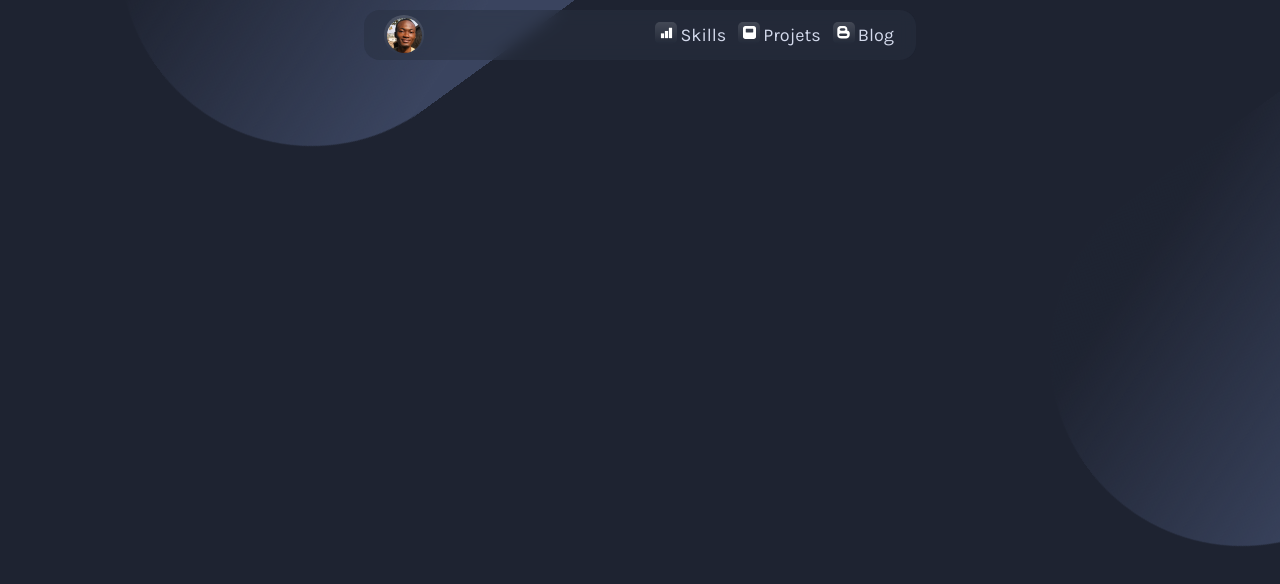
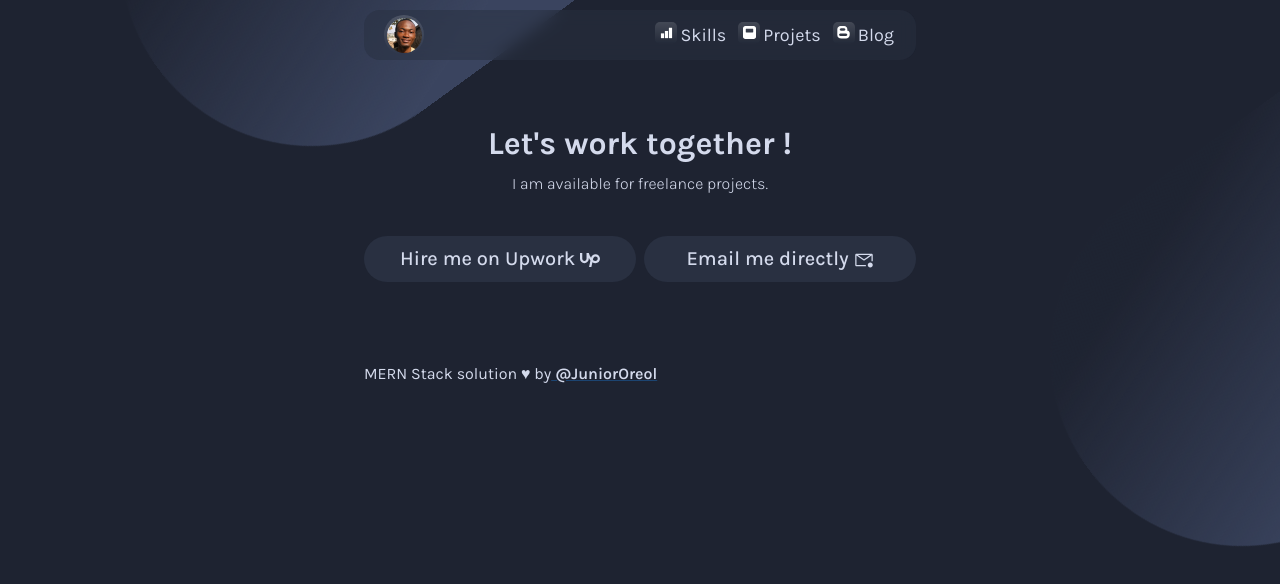
Before and after one commit to noutijo/oreolnoumodong, a React (Create React App) app: page /hire in a window 1280 px wide. Before the commit this address had no page. Shown: the top 584 px of the page. Built offline with nearby package versions, Linux system fonts and the light colour scheme.

Commit message:
Finish with hire me part

```diff
--- a/src/components/App.js
+++ b/src/components/App.js
@@ -9,6 +9,7 @@ import Home from "./Home";
 import MainProjects from "./MainProjects";
 import MainSkills from "./MainSkills";
 import MainBlog from "./MainBlog";
+import MainHireMe from "./MainHireMe";
 
 function App() {
 
@@ -21,6 +22,7 @@ function App() {
           <Route path="/skills" exact element={<MainSkills />} />
           <Route path="/projects" exact element={<MainProjects />} />
           <Route path="/blog" exact element={<MainBlog />} />
+          <Route path="/hire" exact element={<MainHireMe />} />
         </Routes>
       </div>
     </BrowserRouter>
--- a/src/components/MainHireMe.js
+++ b/src/components/MainHireMe.js
@@ -1,16 +1,52 @@
 import * as React from 'react';
+import { Link } from 'react-router-dom';
 import Container from '@mui/material/Container';
-import FullBlog from "./FullBlog";
-import LetsWorkTogether from "./LetsWorkTogether";
+import Box from '@mui/material/Box';
+import Grid from '@mui/material/Grid';
+
 import Footer from "./Footer";
+import upwork from "../images/upwork.svg";
+import email from "../images/email.svg";
 
 export default function MainHireMe() {
 
     return (
         <>
             <Container maxWidth="sm">
-                <FullBlog />
-                <LetsWorkTogether />
+                <Box mt={15} sx={{ flexGrow: 1 }} className="animate__animated animate__slideInUp">
+                    <Grid container spacing={1}>
+                        <Grid style={{ display: "block" }} item xs={12}>
+                            <Box className="center-content">
+                                <span className="fontWeight700 text-color fontSize32">
+                                    Let's work together !
+                                </span>
+                            </Box>
+                            <Box mt={0.5} className="center-content">
+                                <span className="fontWeight300 text-color fontSize16">
+                                    I am available for freelance projects.
+                                </span>
+                            </Box>
+                        </Grid>
+                        <Grid mt={2} item xs={12}>
+                        <Grid container spacing={1}>
+                                <Grid item mt={2} xs={12} lg={6}>
+                                    <Box py={1} style={{ borderRadius: 100 }} className="bg-second-color center-content">
+                                    <a target="_blank" href="https://www.upwork.com/freelancers/~01c3c132268e3d6e1c">
+                                            <span className="text-color fontWeight500 fontSize20">Hire me on Upwork <img style={{ width: "20px", height: "20px" }} src={upwork} alt="upwork icon" /></span>
+                                    </a>
+                                </Box>
+                            </Grid>
+                                <Grid item mt={2}  xs={12} lg={6} >
+                                    <Box py={1} style={{ borderRadius: 100 }} className="bg-second-color center-content">
+                                    <a href="mailto:oreolnoumodong@gmail.com">
+                                            <span className="text-color fontWeight500 fontSize20">Email me directly  <img style={{ width: "20px", height: "20px" }} src={email} alt="email icon" /></span>
+                                    </a>
+                                </Box>
+                            </Grid>
+                        </Grid>
+                        </Grid>
+                    </Grid>
+                </Box>
                 <Footer />
             </Container>
         </>
--- a/src/styles/main.css
+++ b/src/styles/main.css
@@ -76,6 +76,10 @@
 
 .bg-main-color {
   background-color: #1E2331;
+}
+
+.bg-second-color {
+  background-color: #293041;
 }
 
 .text-color {
--- a/src/styles/main.scss
+++ b/src/styles/main.scss
@@ -68,6 +68,9 @@
 }
 .bg-main-color {
   background-color: $maincolor;
+}
+.bg-second-color {
+  background-color: $secondcolor;
 }
 .text-color {
   color: $textcolor;
```
Also changed, not shown: 1 other file (tests, documents, lock files or other folders).
